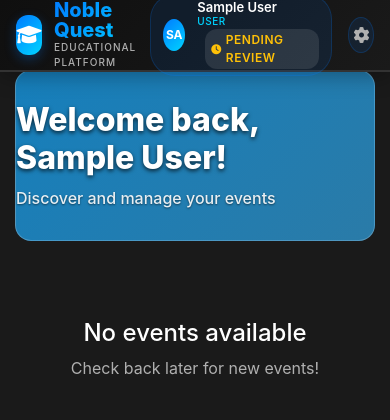
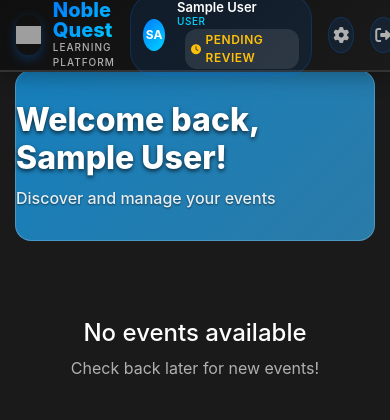
Before and after one commit to gaxiangchong/app.course.rsvp, a Flask app: page / in a window 390 px wide. Shown: the top 420 px of the page. Run offline with Flask 3, Linux system fonts and the light colour scheme; the visitor is signed in with stand-in values (Sample User, id 1); data that the repository does not hold is empty; some libraries are stand-ins or nearby versions; grey boxes are pictures that could not be loaded.

Commit message:
Replace graduation cap icon with Chinese seal logo and update branding to Learning Platform

```diff
--- a/templates/base.html
+++ b/templates/base.html
@@ -5,7 +5,7 @@
     <meta name="viewport" content="width=device-width, initial-scale=1, shrink-to-fit=no">
     <link rel="stylesheet" href="https://cdn.jsdelivr.net/npm/bootstrap@4.6.2/dist/css/bootstrap.min.css">
     <link rel="stylesheet" href="https://cdnjs.cloudflare.com/ajax/libs/font-awesome/6.0.0/css/all.min.css">
-    <title>{% block title %}Noble Quest - Educational Platform{% endblock %}</title>
+    <title>{% block title %}Noble Quest - Learning Platform{% endblock %}</title>
     <style>
       :root {
         --primary-color: #007bff;
@@ -281,16 +281,20 @@
       .logo-icon {
         width: 48px;
         height: 48px;
-        background: linear-gradient(135deg, var(--primary-color), var(--accent-color));
         border-radius: 12px;
         display: flex;
         align-items: center;
         justify-content: center;
-        color: white;
-        font-size: 24px;
-        font-weight: 700;
         box-shadow: 0 4px 12px rgba(0, 123, 255, 0.3);
         transition: all 0.3s ease;
+        overflow: hidden;
+      }
+
+      .logo-image {
+        width: 100%;
+        height: 100%;
+        object-fit: contain;
+        border-radius: 8px;
       }
 
       .app-logo:hover .logo-icon {
@@ -323,6 +327,7 @@
         text-transform: uppercase;
         letter-spacing: 1px;
       }
+
 
       .header-nav {
         display: flex;
@@ -552,7 +557,6 @@
         .logo-icon {
           width: 40px;
           height: 40px;
-          font-size: 20px;
         }
 
         .app-name {
@@ -562,6 +566,7 @@
         .app-tagline {
           font-size: 10px;
         }
+
 
         .header-nav {
           gap: 12px;
@@ -1524,11 +1529,11 @@
         <div class="logo-section">
           <a href="{{ url_for('index') }}" class="app-logo">
             <div class="logo-icon">
-              <i class="fas fa-graduation-cap"></i>
+              <img src="{{ url_for('static', filename='images/logos/chinese-seal.png') }}" alt="卿合文化" class="logo-image">
             </div>
             <div class="logo-text">
               <h1 class="app-name">Noble Quest</h1>
-              <p class="app-tagline">Educational Platform</p>
+              <p class="app-tagline">Learning Platform</p>
             </div>
           </a>
         </div>
```
